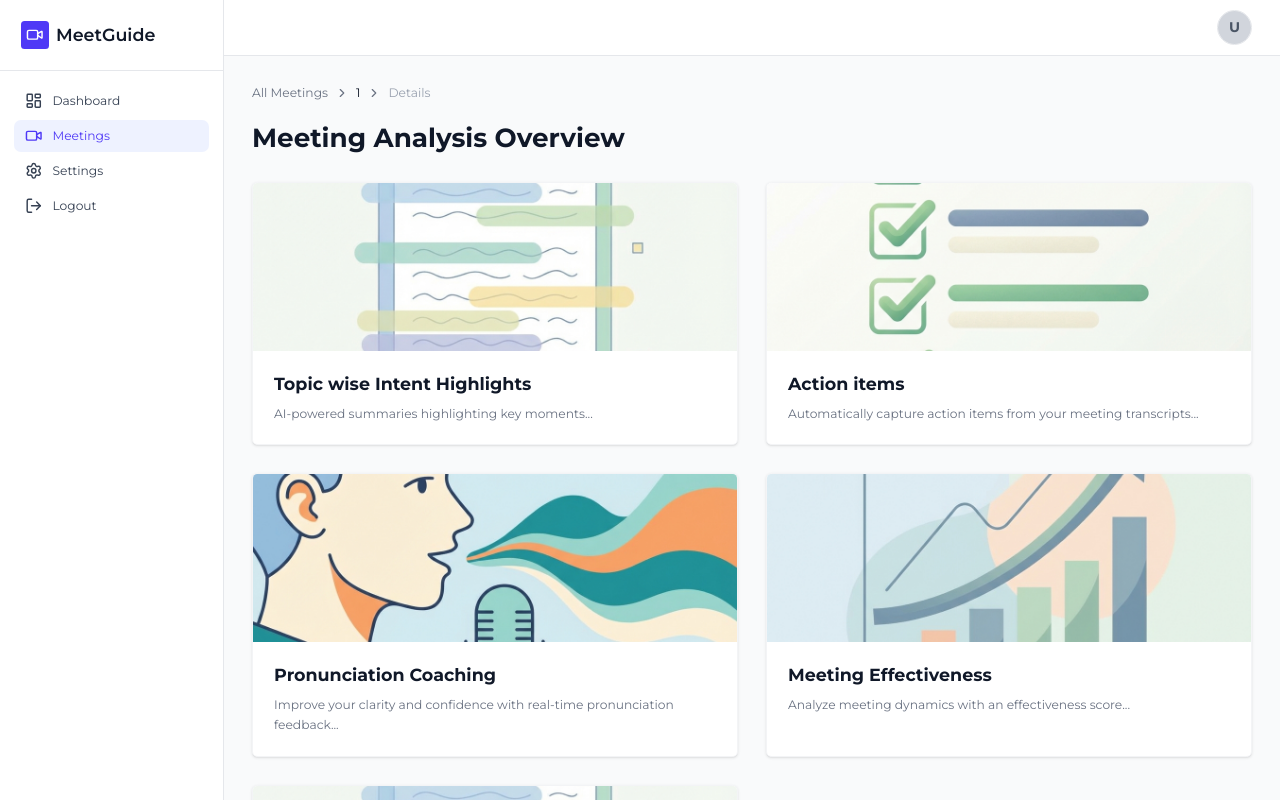
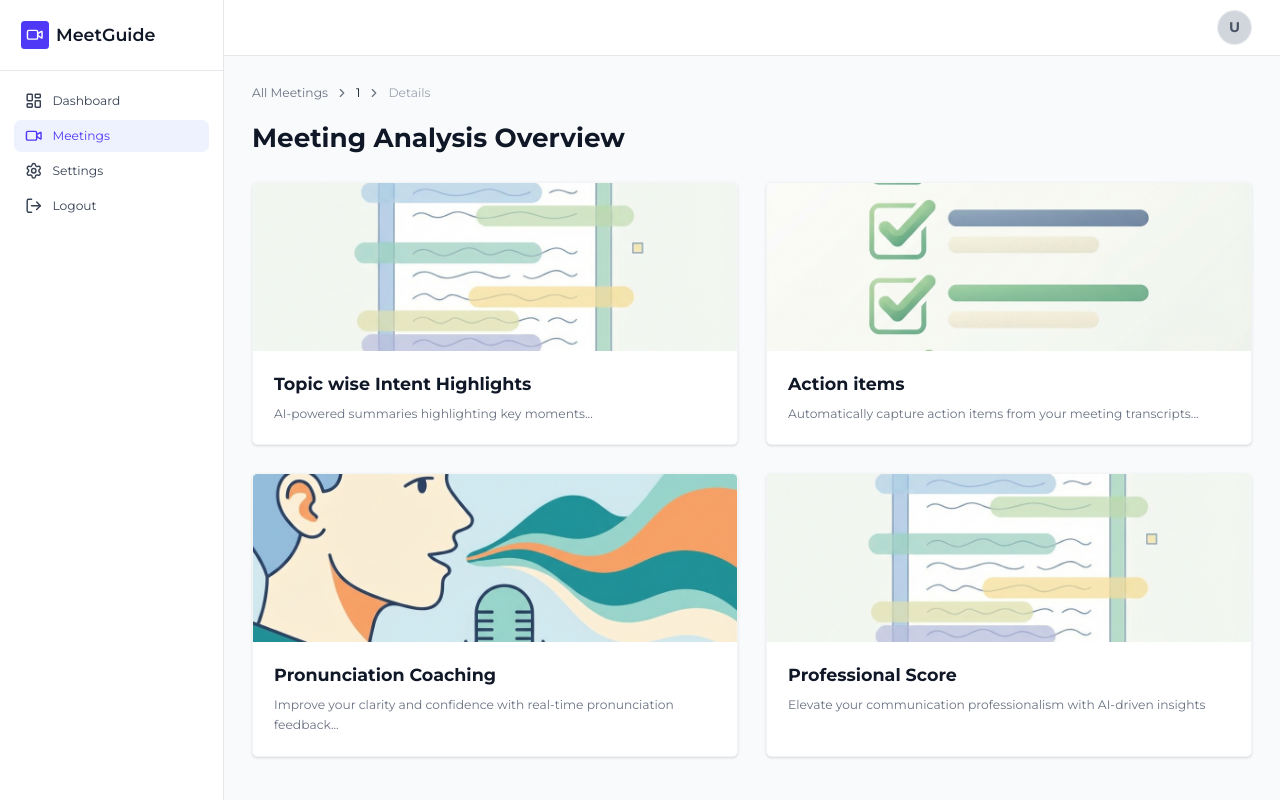
Before and after one commit to AkilaIshanMeegoda/meet-guide, a Next.js app in the folder meet-guide-app/: page /meetings/1 in a window 1280 px wide. Built offline with nearby package versions, Linux system fonts and the light colour scheme.

Commit message:
Remove "Meeting Effectiveness" card from Meeting Details page

```diff
--- a/meet-guide-app/app/(dashboard)/meetings/[id]/page.tsx
+++ b/meet-guide-app/app/(dashboard)/meetings/[id]/page.tsx
@@ -31,12 +31,6 @@ const MeetingDetailsPage = ({ params }: PageProps) => {
             description: "Improve your clarity and confidence with real-time pronunciation feedback...",
             image: "/pronunciation_coaching.png",
             href: `#`
-        },
-        {
-            title: "Meeting Effectiveness",
-            description: "Analyze meeting dynamics with an effectiveness score...",
-            image: "/meeting_effectiveness.png",
-            href: "#"
         },
         {
             title: "Professional Score",
```
